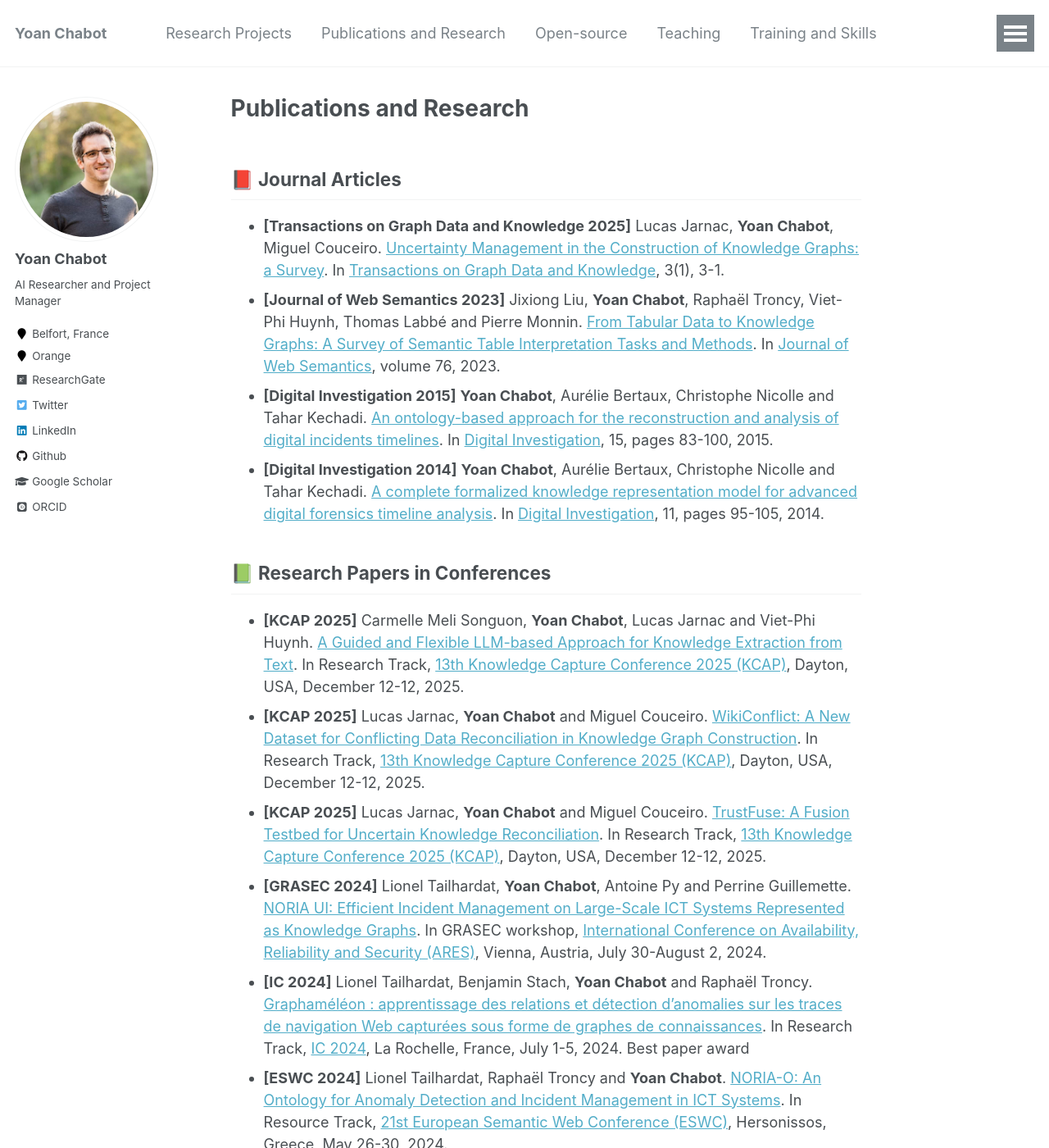
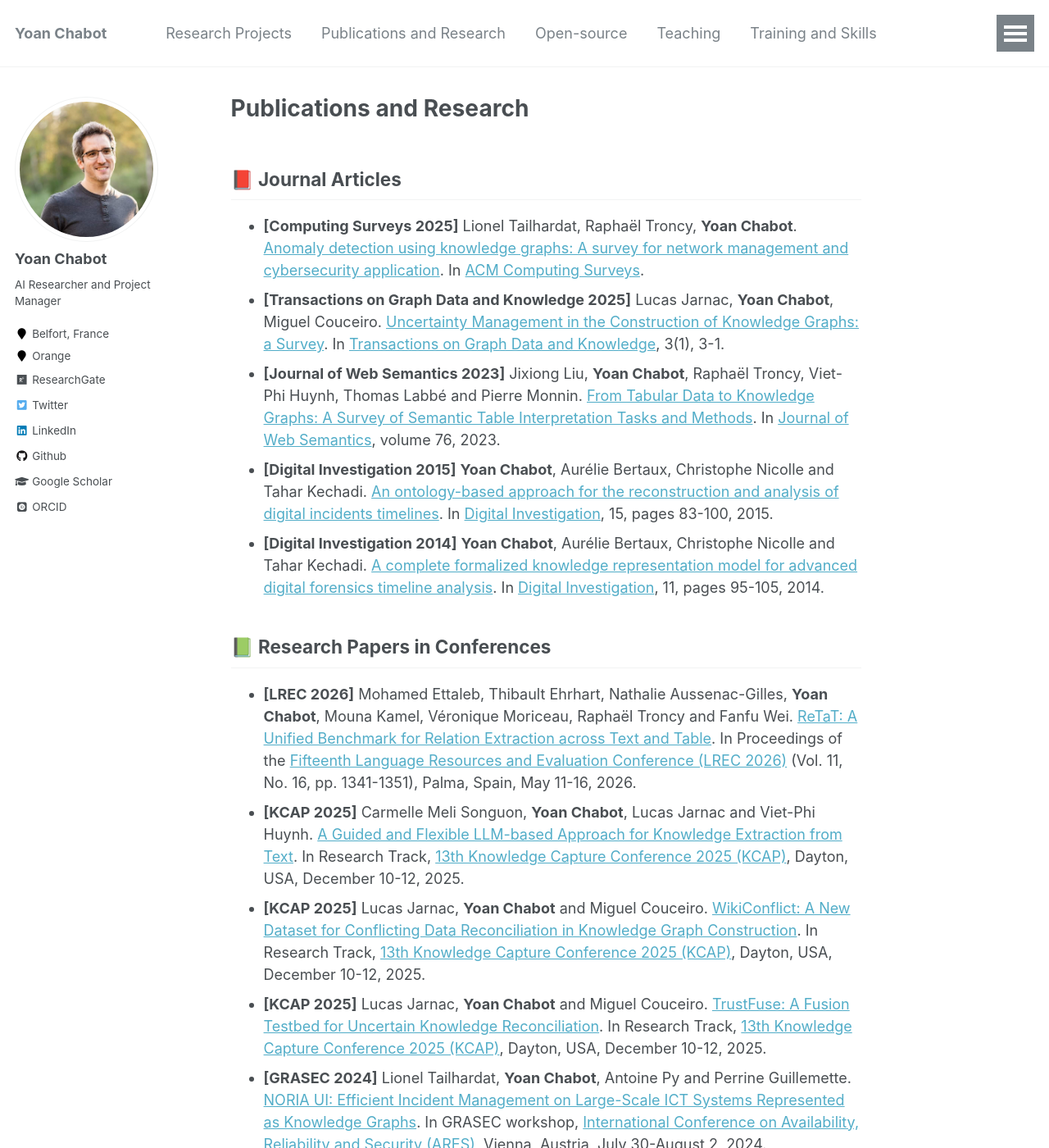
Before and after one commit to yoanchabot/yoanchabot.github.io, a Jekyll site: the page built from _pages/publications.md, in a window 1280 px wide and 1400 px high. Shown: the whole window at 82% size. Built offline with Jekyll 4.4.1, drawn with Linux system fonts in a browser that asks for light colours; some web fonts are replaced; some of the changed text lies outside the part shown.

Commit message:
Update publications.md

```diff
--- a/_pages/publications.md
+++ b/_pages/publications.md
@@ -5,15 +5,17 @@ author_profile: true
 ---
 
 ## 📕 Journal Articles
+* <a name="cs_2025"></a>**[Computing Surveys 2025]** Lionel Tailhardat, Raphaël Troncy, **Yoan Chabot**. [Anomaly detection using knowledge graphs: A survey for network management and cybersecurity application](https://dl.acm.org/doi/10.1145/3830090). In [ACM Computing Surveys](https://dl.acm.org/journal/csur).
 * <a name="tgdk_2024"></a>**[Transactions on Graph Data and Knowledge 2025]** Lucas Jarnac, **Yoan Chabot**, Miguel Couceiro. [Uncertainty Management in the Construction of Knowledge Graphs: a Survey](https://drops.dagstuhl.de/entities/document/10.4230/TGDK.3.1.3). In [Transactions on Graph Data and Knowledge](https://drops.dagstuhl.de/entities/journal/TGDK), 3(1), 3-1.
 * <a name="jows_2022"></a>**[Journal of Web Semantics 2023]** Jixiong Liu, **Yoan Chabot**, Raphaël Troncy, Viet-Phi Huynh, Thomas Labbé and Pierre Monnin. [From Tabular Data to Knowledge Graphs: A Survey of Semantic Table Interpretation Tasks and Methods](https://github.com/yoanchabot/papers/raw/main/liu2022b.pdf). In [Journal of Web Semantics](https://www.sciencedirect.com/journal/journal-of-web-semantics), volume 76, 2023.
 * <a name="digital_investigation_2015"></a>**[Digital Investigation 2015]** **Yoan Chabot**, Aurélie Bertaux, Christophe Nicolle and Tahar Kechadi. [An ontology-based approach for the reconstruction and analysis of digital incidents timelines](https://github.com/yoanchabot/papers/raw/main/chabot2015a.pdf). In [Digital Investigation](https://www.sciencedirect.com/journal/digital-investigation), 15, pages 83-100, 2015.
 * <a name="digital_investigation_2014"></a>**[Digital Investigation 2014]** **Yoan Chabot**, Aurélie Bertaux, Christophe Nicolle and Tahar Kechadi. [A complete formalized knowledge representation model for advanced digital forensics timeline analysis](https://github.com/yoanchabot/papers/raw/main/chabot2014a.pdf). In [Digital Investigation](https://www.sciencedirect.com/journal/digital-investigation), 11, pages 95-105, 2014.
 
 ## 📗 Research Papers in Conferences
-* <a name="kcap_2025_a"></a>**[KCAP 2025]** Carmelle Meli Songuon, **Yoan Chabot**, Lucas Jarnac and Viet-Phi Huynh. [A Guided and Flexible LLM-based Approach for Knowledge Extraction from Text](https://github.com/yoanchabot/papers/raw/main/kcap_2025_c.pdf). In Research Track, [13th Knowledge Capture Conference 2025 (KCAP)](https://www.k-cap.org/2025/), Dayton, USA, December 12-12, 2025.
-* <a name="kcap_2025_a"></a>**[KCAP 2025]** Lucas Jarnac, **Yoan Chabot** and Miguel Couceiro. [WikiConflict: A New Dataset for Conflicting Data Reconciliation in Knowledge Graph Construction](https://github.com/yoanchabot/papers/raw/main/kcap_2025_b.pdf). In Research Track, [13th Knowledge Capture Conference 2025 (KCAP)](https://www.k-cap.org/2025/), Dayton, USA, December 12-12, 2025.
-* <a name="kcap_2025_a"></a>**[KCAP 2025]** Lucas Jarnac, **Yoan Chabot** and Miguel Couceiro. [TrustFuse: A Fusion Testbed for Uncertain Knowledge Reconciliation](https://github.com/yoanchabot/papers/raw/main/kcap_2025_a.pdf). In Research Track, [13th Knowledge Capture Conference 2025 (KCAP)](https://www.k-cap.org/2025/), Dayton, USA, December 12-12, 2025.
+* <a name="lrec_2026"></a>**[LREC 2026]** Mohamed Ettaleb, Thibault Ehrhart, Nathalie Aussenac-Gilles, **Yoan Chabot**, Mouna Kamel, Véronique Moriceau, Raphaël Troncy and Fanfu Wei. [ReTaT: A Unified Benchmark for Relation Extraction across Text and Table](https://aclanthology.org/anthology-files/pdf/lrec/2026.lrec-main.104.pdf). In Proceedings of the [Fifteenth Language Resources and Evaluation Conference (LREC 2026)](https://lrec2026.info/) (Vol. 11, No. 16, pp. 1341-1351), Palma, Spain, May 11-16, 2026.
+* <a name="kcap_2025_a"></a>**[KCAP 2025]** Carmelle Meli Songuon, **Yoan Chabot**, Lucas Jarnac and Viet-Phi Huynh. [A Guided and Flexible LLM-based Approach for Knowledge Extraction from Text](https://github.com/yoanchabot/papers/raw/main/kcap_2025_c.pdf). In Research Track, [13th Knowledge Capture Conference 2025 (KCAP)](https://www.k-cap.org/2025/), Dayton, USA, December 10-12, 2025.
+* <a name="kcap_2025_a"></a>**[KCAP 2025]** Lucas Jarnac, **Yoan Chabot** and Miguel Couceiro. [WikiConflict: A New Dataset for Conflicting Data Reconciliation in Knowledge Graph Construction](https://github.com/yoanchabot/papers/raw/main/kcap_2025_b.pdf). In Research Track, [13th Knowledge Capture Conference 2025 (KCAP)](https://www.k-cap.org/2025/), Dayton, USA, December 10-12, 2025.
+* <a name="kcap_2025_a"></a>**[KCAP 2025]** Lucas Jarnac, **Yoan Chabot** and Miguel Couceiro. [TrustFuse: A Fusion Testbed for Uncertain Knowledge Reconciliation](https://github.com/yoanchabot/papers/raw/main/kcap_2025_a.pdf). In Research Track, [13th Knowledge Capture Conference 2025 (KCAP)](https://www.k-cap.org/2025/), Dayton, USA, December 10-12, 2025.
 * <a name="grasec_2024"></a>**[GRASEC 2024]** Lionel Tailhardat, **Yoan Chabot**, Antoine Py and Perrine Guillemette. [NORIA UI: Efficient Incident Management on Large-Scale ICT Systems Represented as Knowledge Graphs](https://github.com/yoanchabot/papers/raw/main/grasec_2024.pdf). In GRASEC workshop, [International Conference on Availability, Reliability and Security (ARES)](https://www.ares-conference.eu/), Vienna, Austria, July 30-August 2, 2024.
 * <a name="ic_2024"></a>**[IC 2024]** Lionel Tailhardat, Benjamin Stach, **Yoan Chabot** and Raphaël Troncy. [Graphaméléon : apprentissage des relations et détection d'anomalies sur les traces de navigation Web capturées sous forme de graphes de connaissances](https://github.com/yoanchabot/papers/raw/main/ic_2024.pdf). In Research Track, [IC 2024](https://pfia2024.univ-lr.fr/), La Rochelle, France, July 1-5, 2024. Best paper award
 * <a name="eswc_2024"></a>**[ESWC 2024]** Lionel Tailhardat, Raphaël Troncy and **Yoan Chabot**. [NORIA-O: An Ontology for Anomaly Detection and Incident Management in ICT Systems](https://doi.org/10.1007/978-3-031-60635-9_2). In Resource Track, [21st European Semantic Web Conference (ESWC)](https://2024.eswc-conferences.org/), Hersonissos, Greece, May 26-30, 2024.
@@ -83,6 +85,12 @@ author_profile: true
 
 
 ## 📑 Roles
+
+### Chair
+* Co-chair Industry track ESWC2027
+
+### Workshop & Challenge
+* <a name="eswc_2026"></a>[ESWC 2026] Member of the organisation commitee of the [International Workshop on Extraction from Triplet Text-Table-Knowledge Graph (TRIPLET 2026)](https://ecladatta.github.io/triplet2026/) and associated Challenge @ 23rd European Semantic Web Conference (ESWC 2026), Dubrovnik, Croatia
 
 ### Journal Reviewer
 * [IEEE Transactions on Knowledge and Data Engineering](https://ieeexplore.ieee.org/xpl/RecentIssue.jsp?punumber=69) since 2023
```
Also changed, not shown: other parts of _pages/publications.md (+1 -1 lines).
